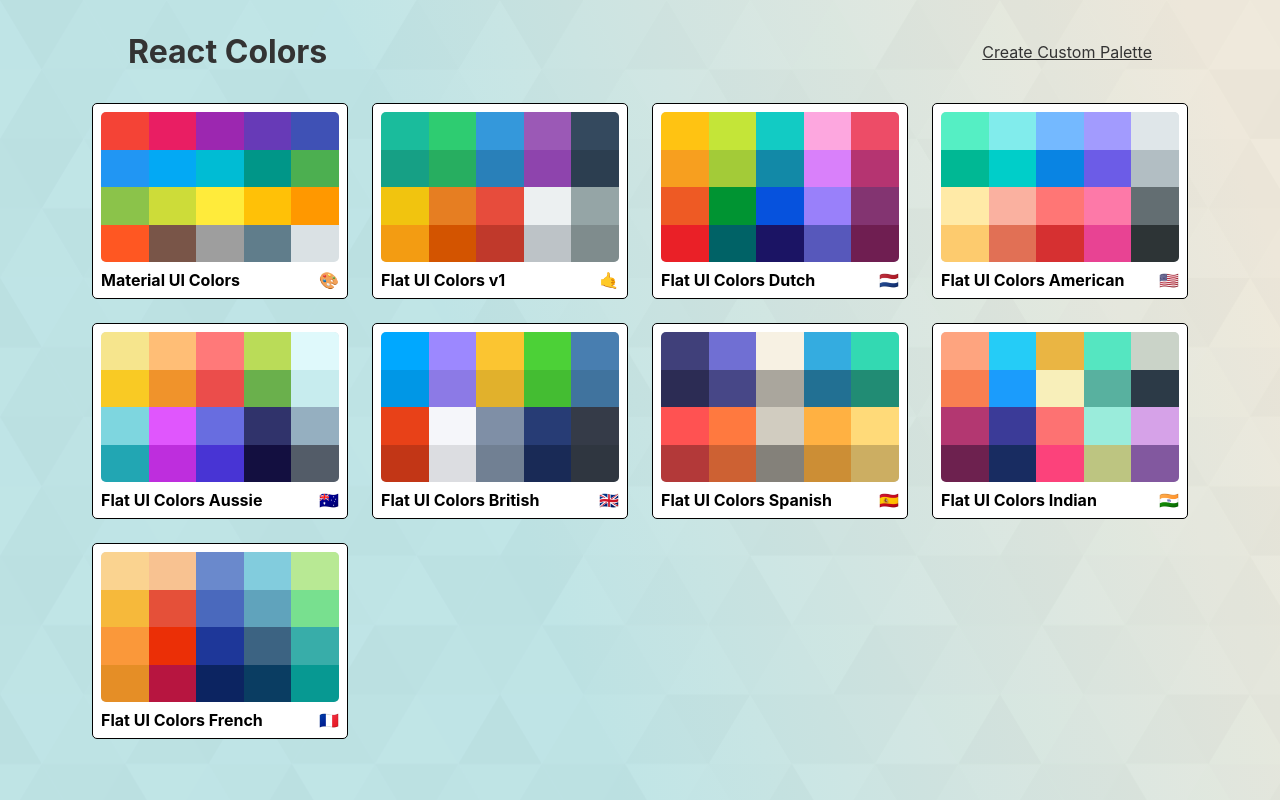
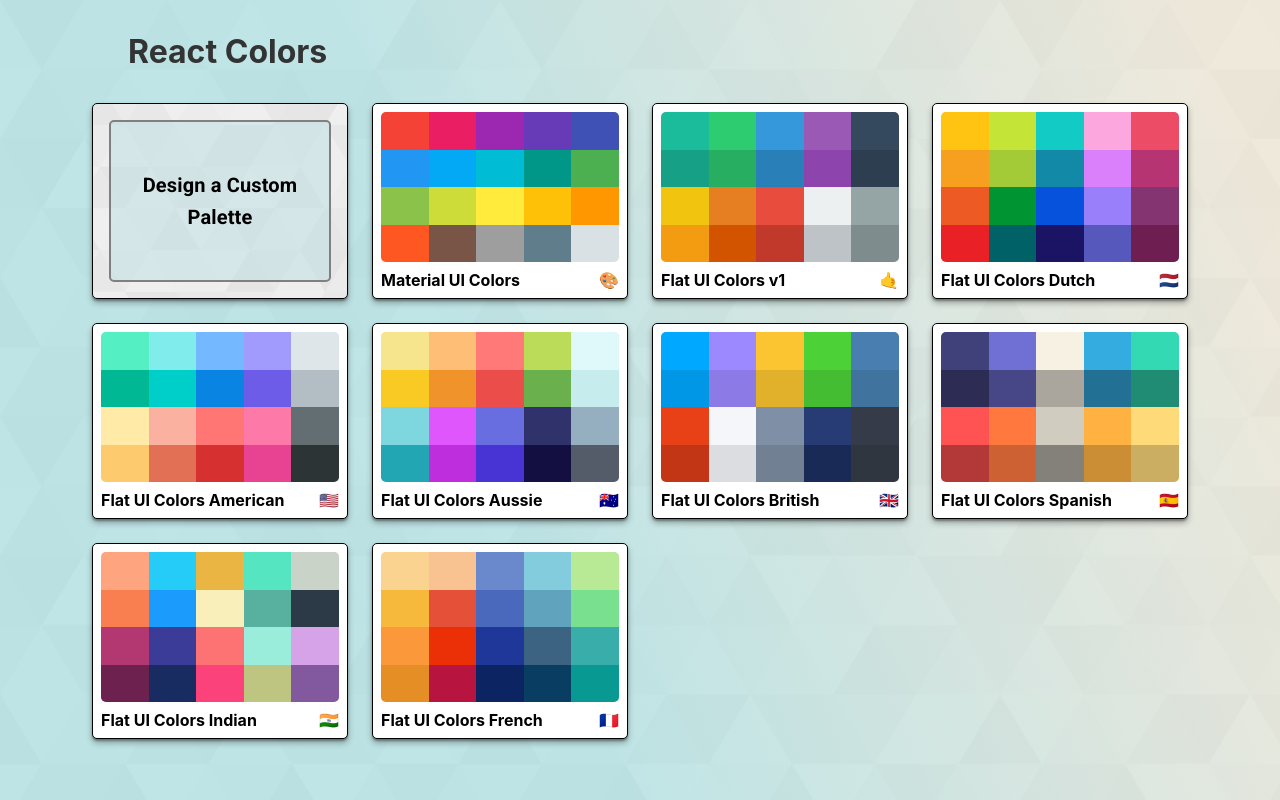
Before and after one commit to km-canvas/create-palette-app, a React (Create React App) app: page / in a window 1280 px wide. Built offline with nearby package versions, Linux system fonts and the light colour scheme.

Commit message:
Fix availablePalettes function and tweak PaletteList styles

```diff
--- a/src/App.js
+++ b/src/App.js
@@ -42,7 +42,10 @@ constructor(props) {
   render() {
     const defaultPalettes = seedPalettes.map(palette => palette)
     const localPalettes = this.state.allPalettes.map(palette => palette)
-    const availablePalettes = localPalettes.filter(val => !defaultPalettes.includes(val))
+    const combinedPalettes = [...defaultPalettes, ...localPalettes]
+    const availablePalettes = Array.from(new Set(
+      combinedPalettes.map(a => a.id))).map(id => {return combinedPalettes.find(a => a.id === id)
+      })
     return (
       <Route render={({location}) => (
         <TransitionGroup>
--- a/src/NewPaletteForm.js
+++ b/src/NewPaletteForm.js
@@ -18,6 +18,7 @@ import ColorPickerForm from './ColorPickerForm';
 import DraggableColorList from './DraggableColorList';
 import NewPaletteStarterDialog from './NewPaletteStarterDialog';
 import styles from './styles/NewPaletteFormStyles';
+
 
 class NewPaletteForm extends Component {
   static defaultProps = {
--- a/src/PaletteList.js
+++ b/src/PaletteList.js
@@ -2,6 +2,7 @@ import React, { Component } from 'react';
 import { Link } from 'react-router-dom';
 import { CSSTransition, TransitionGroup } from 'react-transition-group';
 import { withStyles } from '@material-ui/styles';
+import Typography from '@material-ui/core/Typography';
 import Avatar from '@material-ui/core/Avatar';
 import List from '@material-ui/core/List';
 import ListItem from '@material-ui/core/ListItem';
@@ -26,7 +27,7 @@ class PaletteList extends Component {
 		this.state = {
 			 openDeleteDialog: false,
 			 deletePaletteId: "",
-			 deletePaletteColors: []
+			 deletePaletteColors: [],
 		}
 		this.openDialog = this.openDialog.bind(this)
 		this.closeDialog = this.closeDialog.bind(this)
@@ -59,9 +60,17 @@ class PaletteList extends Component {
 				<div className={classes.container}>
 					<nav className={classes.nav}>
 						<h1 className={classes.heading}>React Colors</h1>
-						<Link to="/palette/new">Create Custom Palette</Link>
 					</nav>
 					<TransitionGroup className={classes.palettes}>
+						<CSSTransition timeout={0}>
+							<Link to="/palette/new" className={classes.createPaletteLink}>
+								<div className={classes.createPaletteTxt}>
+								<Typography variant="h6" align="center">
+									Design a Custom Palette
+								</Typography>
+								</div>
+							</Link>
+						</CSSTransition>
 					{palettes.map(palette => (
 						<CSSTransition
 							key={palette.id}
--- a/src/styles/MiniPaletteStyles.js
+++ b/src/styles/MiniPaletteStyles.js
@@ -7,8 +7,14 @@ export default {
 		borderRadius: "5px",
 		padding: "0.5rem",
 		cursor: "pointer",
+		boxShadow: "rgb(0 0 0 / 30%) 0px 2px 2px, rgb(0 0 0 / 30%) 0px 4px 6px",
+		"&:hover": {
+			boxShadow: "rgb(0 0 0 / 30%) 0px 2px 4px, rgb(0 0 0 / 50%) 0px 4px 8px",
+			transition: "box-shadow 0.3s ease-in-out",
+		},
 		"&:hover div:first-child": {
-			opacity: 1
+			opacity: 1,
+			transition: "opacity 0.3s ease-in-out",
 		}
 	},
 	colors: {
--- a/src/styles/PaletteListStyles.js
+++ b/src/styles/PaletteListStyles.js
@@ -1,5 +1,6 @@
 import screen from "./mediaQueries";
 import bgPrismGradient from "./bgPrism.svg";
+import navPrismGradient from "./navbg.svg";
 /* eslint import/no-anonymous-default-export: [2, {"allowObject": true}] */
 export default {
 	"@global": {
@@ -45,7 +46,7 @@ export default {
 		color: "#333",
 		alignItems: "center",
 		"& a": {
-			color: "#333"
+			textDecoration: "none",
 		}
 	},
 	heading: {
@@ -73,5 +74,40 @@ export default {
 		[screen.down('xx')]: {
 			gridTemplateColumns: "repeat(1, 100%)",
 		}
+	},
+	createPaletteLink: {
+		position: "relative",
+		backgroundColor: "#FFF",
+		backgroundImage: `url(${navPrismGradient})`,
+		backgroundAttachment: "fixed",
+		backgroundSize: "cover",
+    // background by SVGBackgrounds.com
+		border: "1px solid black",
+		borderRadius: "5px",
+		padding: "1rem",
+		cursor: "pointer",
+		textDecoration: "none",
+		color: "#000",
+		boxShadow: "rgb(0 0 0 / 30%) 0px 2px 2px, rgb(0 0 0 / 30%) 0px 4px 6px",
+		transition: "box-shadow 0.3s ease-in-out",
+		"&:hover": {
+			boxShadow: "rgb(0 0 0 / 30%) 0px 2px 2px, rgb(0 0 0 / 50%) 0px 4px 8px",
+			"& div": {
+				transform: "scale(0.95)",
+			}
+		}
+	},
+	createPaletteTxt: {
+		display: "flex",
+		justifyContent: "center",
+		alignItems: "center",
+		height: "100%",
+		backgroundColor: "rgba(187,224,225,0.5)",
+		borderRadius: "5px",
+		border: "2px solid gray",
+		transition: "transform 0.3s ease-in-out",
+		"& h6": {
+			fontWeight: "600"
+		},
 	}
 }
```
